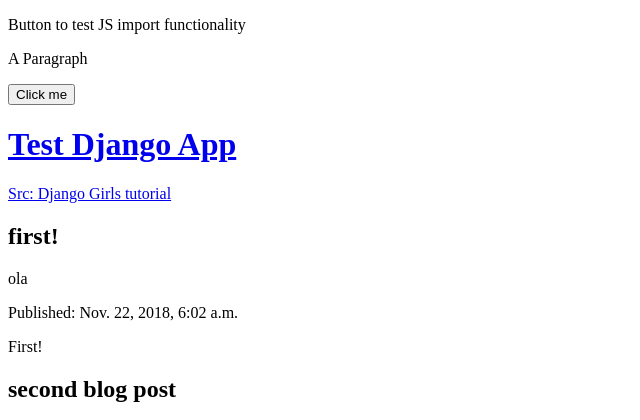
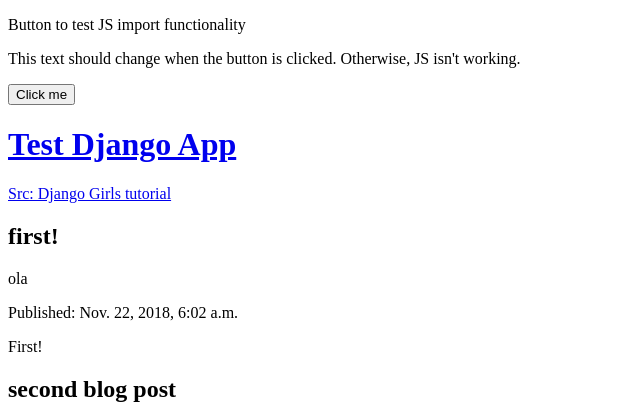
Before and after one commit to Don86/djgirls, a Django app: page / in a window 1280 px wide. Shown: the top 420 px of the page, without its empty margins (0-640 px from the left). Run offline with Django 3.2, Linux system fonts and the light colour scheme; data comes from the database, SQL or seed files in the repository.

Commit message:
changed text on post_list.html

```diff
--- a/blog/static/blog/test.js
+++ b/blog/static/blog/test.js
@@ -1,3 +1,3 @@
 function myFunction() {
-   document.getElementById("demo-btn").innerHTML = "Paragraph changed.";
+   document.getElementById("demo-btn").innerHTML = "Text changed.";
 }
--- a/blog/templates/blog/post_list.html
+++ b/blog/templates/blog/post_list.html
@@ -12,7 +12,7 @@
     <body>
         <!-- JS test -->
         <p>Button to test JS import functionality</p>
-        <p id="demo-btn">A Paragraph</p>
+        <p id="demo-btn">This text should change when the button is clicked. Otherwise, JS isn't working.</p>
         <button type="button" onclick="myFunction()">Click me</button>
 
         <div>
```
